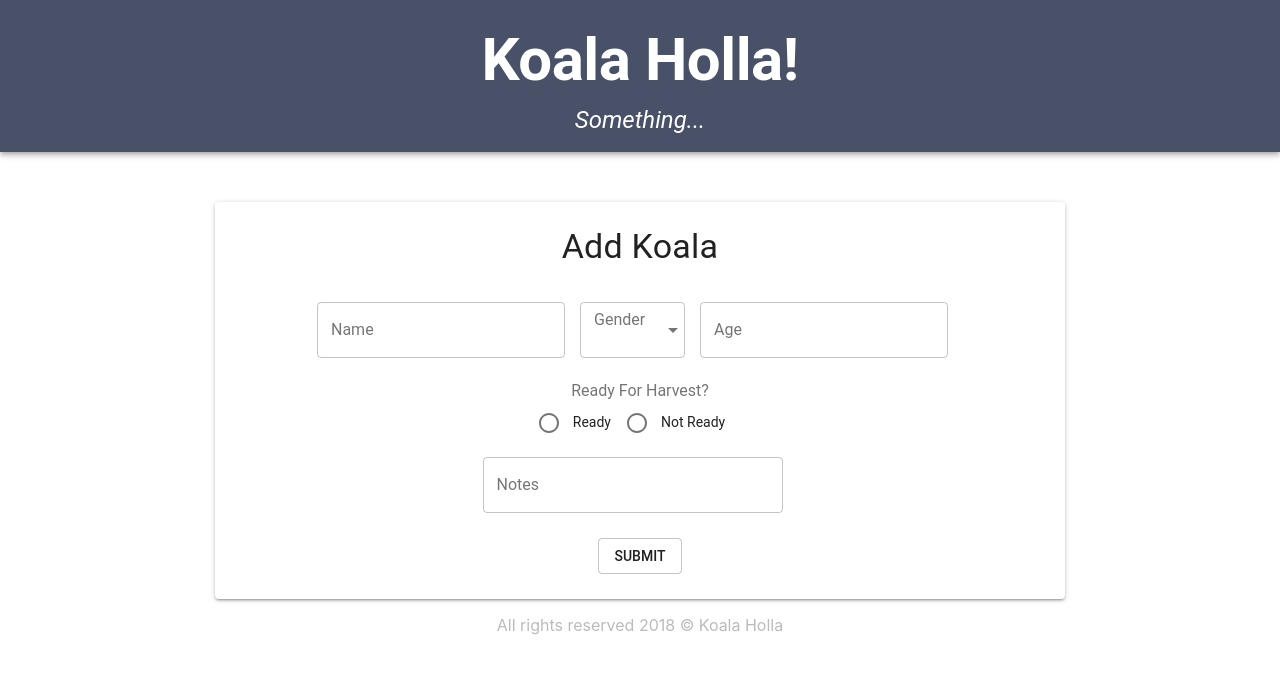
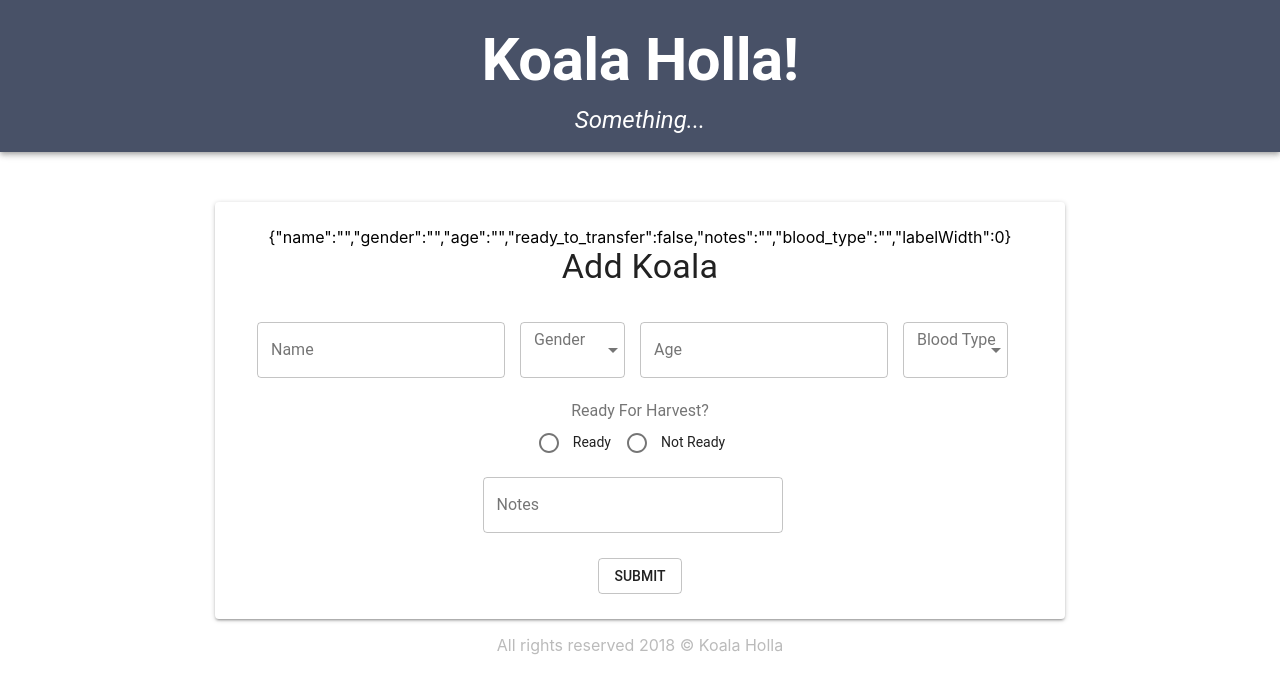
Before and after one commit to joeevert/koala-holla-remix, a React (Create React App) app: page / in a window 1280 px wide. Shown: the top 692 px of the page. Built offline with nearby package versions, Linux system fonts and the light colour scheme.

Commit message:
form complete

```diff
--- a/src/Components/App/AddKoala/AddKoala.js
+++ b/src/Components/App/AddKoala/AddKoala.js
@@ -48,23 +48,30 @@ class AddKoala extends Component {
     age: '',
     ready_to_transfer: false,
     notes: '',
+    blood_type: '',
     labelWidth: 0,
   }
 
   handleChange = (event) => {
     console.log('in handleChange', event.target.value);
     this.setState({
-        ...this.state,
-        [event.target.name]: event.target.value
+      ...this.state,
+      [event.target.name]: event.target.value
     })
+  }
+
+  handleSubmit = (event) => {
+    event.preventDefault();
+    console.log('adding koala', this.state);
+    this.props.dispatch({ type: 'ADD_KOALA', payload: this.state });
   }
 
   render() {
     const { classes } = this.props;
     return (
       <Paper className={classes.paper}>
-        <form onSubmit={this.handleClick}>
-          {/* {JSON.stringify(this.state)}<br /> */}
+        <form onSubmit={this.handleSubmit}>
+          {JSON.stringify(this.state)}<br />
           <Typography className={classes.header} variant="h4">Add Koala</Typography>
           <TextField
             className={classes.input}
@@ -77,12 +84,7 @@ class AddKoala extends Component {
           />
           {/* <br /> */}
           <FormControl variant="outlined" className={classes.formControl}>
-            <InputLabel
-              ref={ref => {
-              this.InputLabelRef = ref;
-              }}
-              htmlFor="outlined-age-simple"
-            >
+            <InputLabel>
               Gender
             </InputLabel>
             <Select
@@ -91,8 +93,8 @@ class AddKoala extends Component {
               onChange={this.handleChange}
               input={
               <OutlinedInput
-                  labelWidth={this.state.labelWidth}
-                  name="gender"
+                labelWidth={this.state.labelWidth}
+                name="gender"
               />
               }
             >
@@ -114,6 +116,34 @@ class AddKoala extends Component {
             variant="outlined"
             value={this.state.age}
           />
+          <FormControl variant="outlined" className={classes.formControl}>
+            <InputLabel>
+              Blood Type
+            </InputLabel>
+            <Select
+              className={classes.input}
+              value={this.state.blood_type}
+              onChange={this.handleChange}
+              input={
+              <OutlinedInput
+                labelWidth={this.state.labelWidth}
+                name="blood_type"
+              />
+              }
+            >
+              <MenuItem value="">
+              <em>None</em>
+              </MenuItem>
+              <MenuItem value="AB+">AB +</MenuItem>
+              <MenuItem value="AB-">AB -</MenuItem>
+              <MenuItem value="A+">A +</MenuItem>
+              <MenuItem value="A-">A -</MenuItem>
+              <MenuItem value="B+">B +</MenuItem>
+              <MenuItem value="B-">B -</MenuItem>
+              <MenuItem value="O+">O +</MenuItem>
+              <MenuItem value="O-">O -</MenuItem>
+            </Select>
+          </FormControl>
           <br />
           <FormControl component="fieldset" className={classes.formControl}>
           <FormLabel component="legend">Ready For Harvest?</FormLabel>
```
